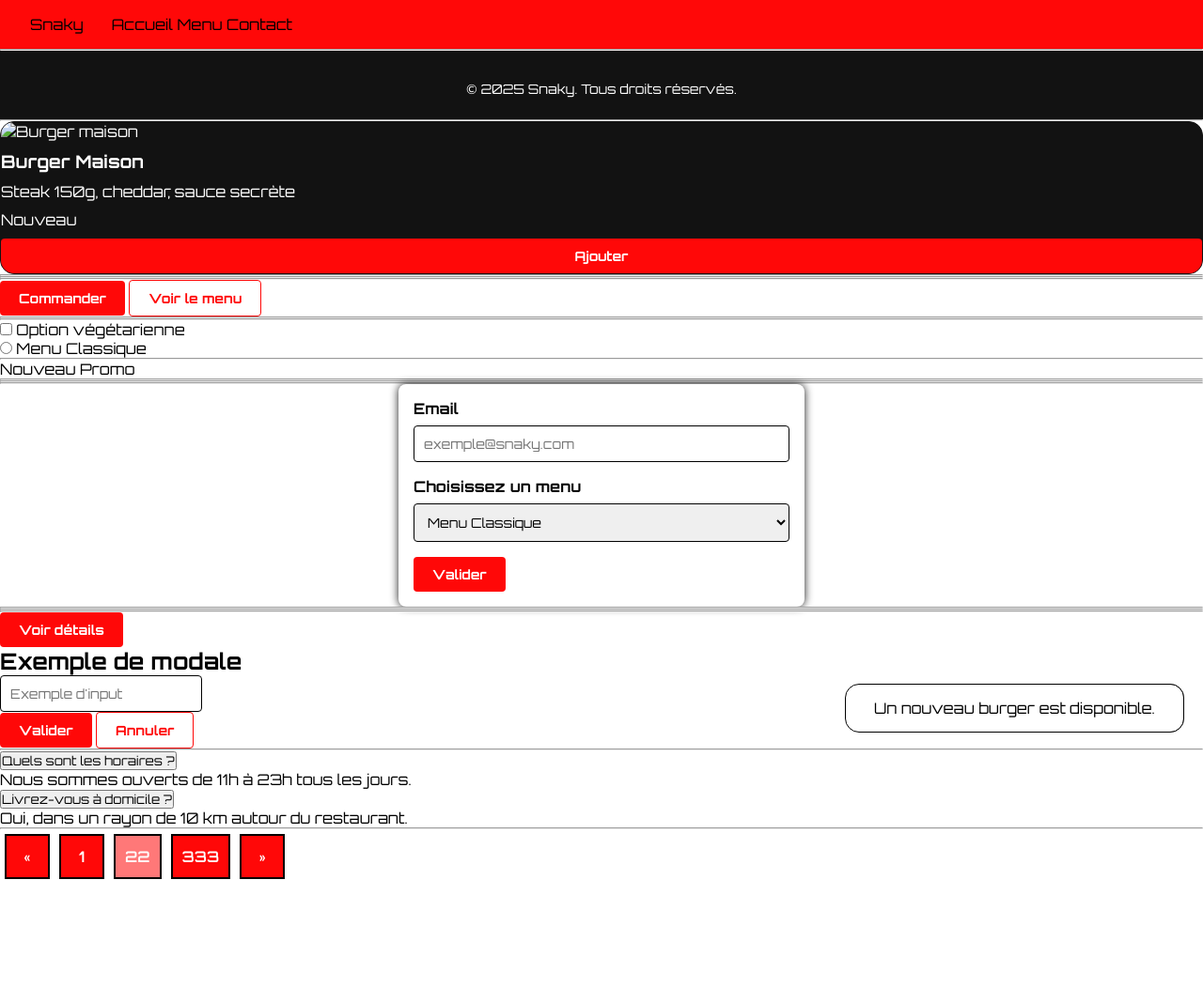
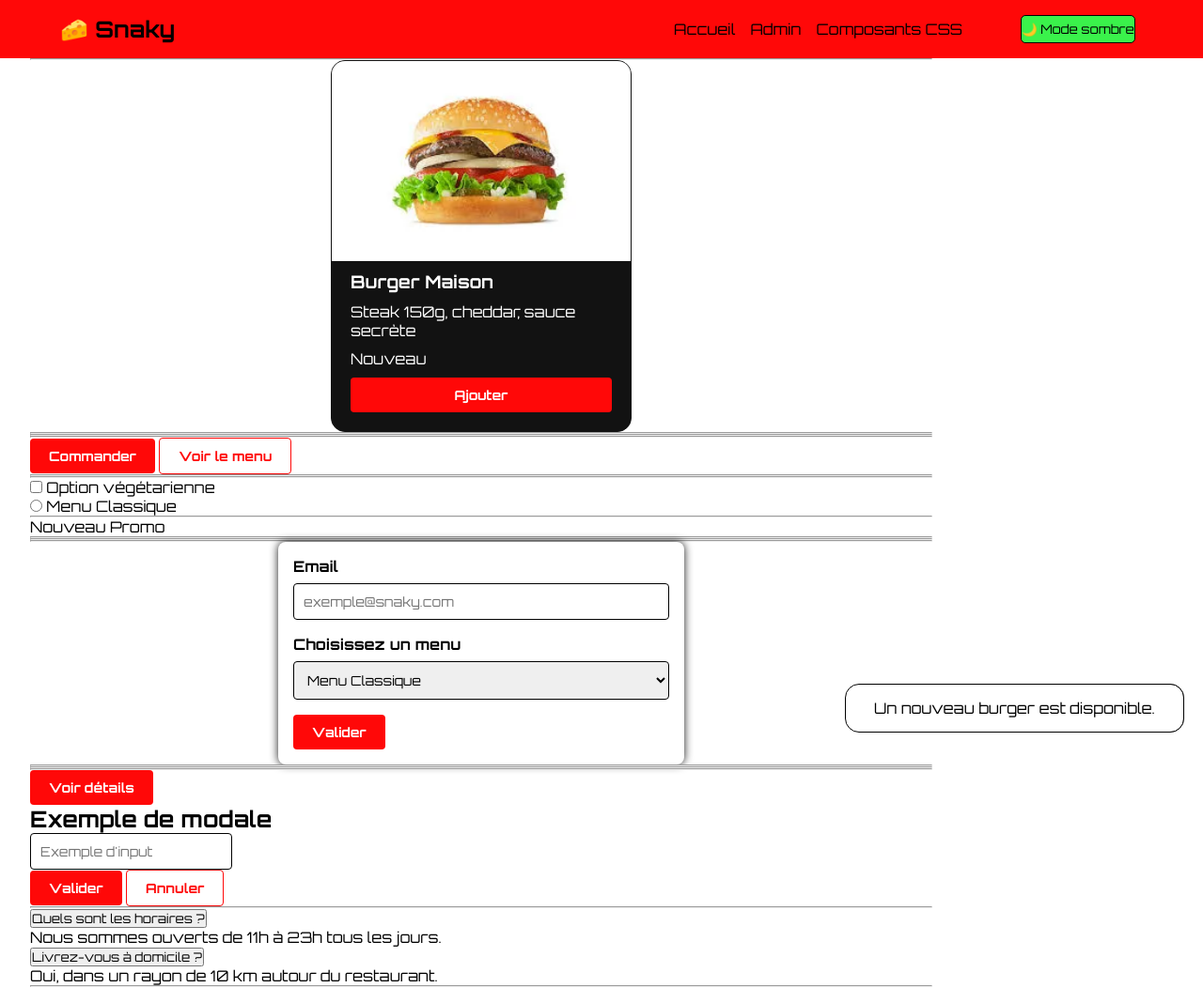
Before and after one commit to Felix-Ecole/ESGI-2025-PJ-Snaky, a website: page src/components.html in a window 1280 px wide. Shown: the top 1052 px of the page at 94% size. Before the commit the page ends 941 px from the top, so only its background shows below. Drawn offline with nearby package versions, Linux system fonts and the light colour scheme; files that its build step writes are made by us from their sources.

Commit message:
card commit

```diff
--- a/src/components.html
+++ b/src/components.html
@@ -10,30 +10,23 @@
 		<!-- ======== Navigation / Structure ======== -->
 			<!-- Header -->
 			<header class="header">
-				<div class="header__logo">Snaky</div>
-				<nav class="header__nav">
-					<a href="#" class="header__link">Accueil</a>
-					<a href="#" class="header__link">Menu</a>
-					<a href="#" class="header__link">Contact</a>
+				<nav class="container">
+					<h1>🧀 Snaky</h1>
+					<ul>
+						<li><a href="/">Accueil</a></li>
+						<li><a href="/admin.html">Admin</a></li>
+						<li><a href="/components.html">Composants CSS</a></li>
+					</ul>
 				</nav>
+				<button id="theme-toggle">🌙 Mode sombre</button>
 			</header>
-
-		<hr>
-
-			<!-- Footer -->
-			<footer class="footer">
-				<div class="footer__content">
-					<p class="footer__text">
-						&copy; 2025 Snaky. Tous droits réservés.
-					</p>
-				</div>
-			</footer>
+			<div class="container">
 
 		<hr>
 
 			<!-- Card Produit -->
 			<article class="card">
-				<img src="img/burger.jpg" alt="Burger maison" class="card__img" />
+				<img src="/static/IMG/burger.webp" alt="Burger maison" class="card__img" />
 				<div class="card__content">
 					<h3 class="card__title">Burger Maison</h3>
 					<p class="card__desc">Steak 150g, cheddar, sauce secrète</p>
@@ -162,6 +155,17 @@
 				<a href="#" class="pagination__btn">333</a>
 				<a href="#" class="pagination__btn">&raquo;</a>
 			</nav>
+			</div>
+
+			<!-- Footer -->
+
+			<footer class="footer">
+				<div class="footer__content">
+					<p class="footer__text">
+						&copy; 2025 Snaky. Tous droits réservés.
+					</p>
+				</div>
+			</footer>
 		<!-- ======================================== -->
 	</body>
 </html>
--- a/src/static/SCSS/components/_card.scss
+++ b/src/static/SCSS/components/_card.scss
@@ -4,7 +4,7 @@
 
 @layer components {
     .card {
-        margin: auto 0;
+        margin: auto;
         border-radius: f.rem(15);
         overflow: hidden;
         background-color: var(--dark-background);
@@ -12,14 +12,21 @@
         border: solid thin var(--dark-background);
         box-sizing: border-box;
         @include m.flexbox($direction: column, $align: center, $gap: f.rem(10));
+        align-items: center;
+        padding: f.rem(20);
+        width: f.rem(20 * 16);
+
+        .card__img {
+            max-width: inherit;
+            object-fit: cover;
+            width: inherit;
+            margin-top: -#{f.rem(20)};
+            margin-left: -#{f.rem(20)};
+            margin-right: -#{f.rem(20)};
+        }
 
         .card__content {
             @include m.flexbox($direction: column, $align: center, $gap: f.rem(10));
-        }
-
-        img {
-            max-width: inherit;
-            object-fit: cover;
         }
     }
 
@@ -27,16 +34,11 @@
         .card-#{$name} {
             padding: f.rem($value);
             width: f.rem($value * 16);
-            & > img {
-                width: inherit;
+            .card__img {
                 margin-top: -#{f.rem($value)};
                 margin-left: -#{f.rem($value)};
                 margin-right: -#{f.rem($value)};
             }
         }
     }
-
-    .flex {
-        @include m.flexbox($gap: f.rem(20));
-    }
 }
--- a/src/static/SCSS/partials/_globals.scss
+++ b/src/static/SCSS/partials/_globals.scss
@@ -1,6 +1,8 @@
 @use "fonts";
 @use "variables" as v;
 @use "sass:color";
+@use "functions" as f;
+@use "mixins" as m;
 
 @layer base {
     :root {
@@ -32,4 +34,8 @@
             color: var(--white);
         }
     }
+
+    .flex {
+        @include m.flexbox($gap: f.rem(20));
+    }
 }
```
Also changed, not shown: src/index.html (+5 -0 lines).
